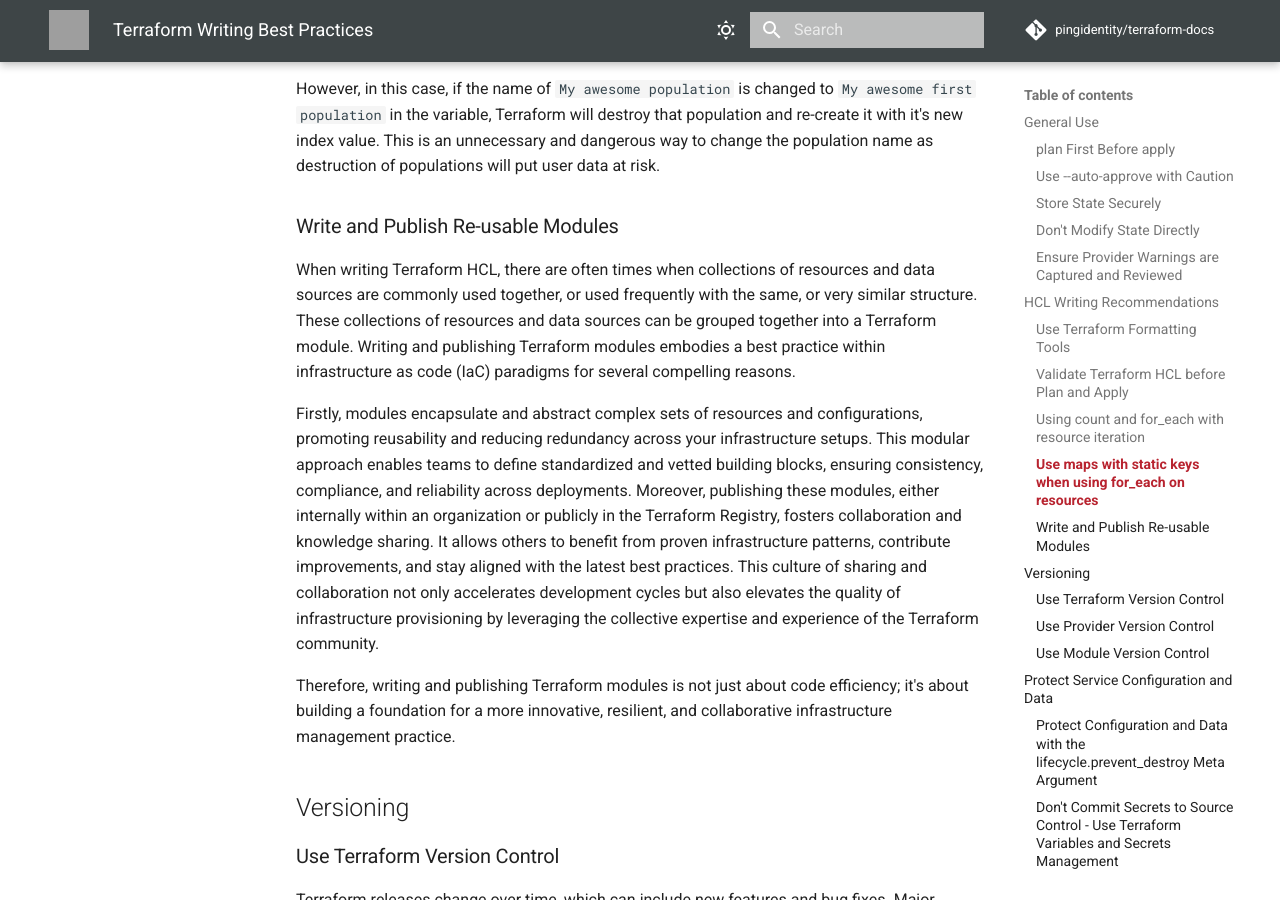
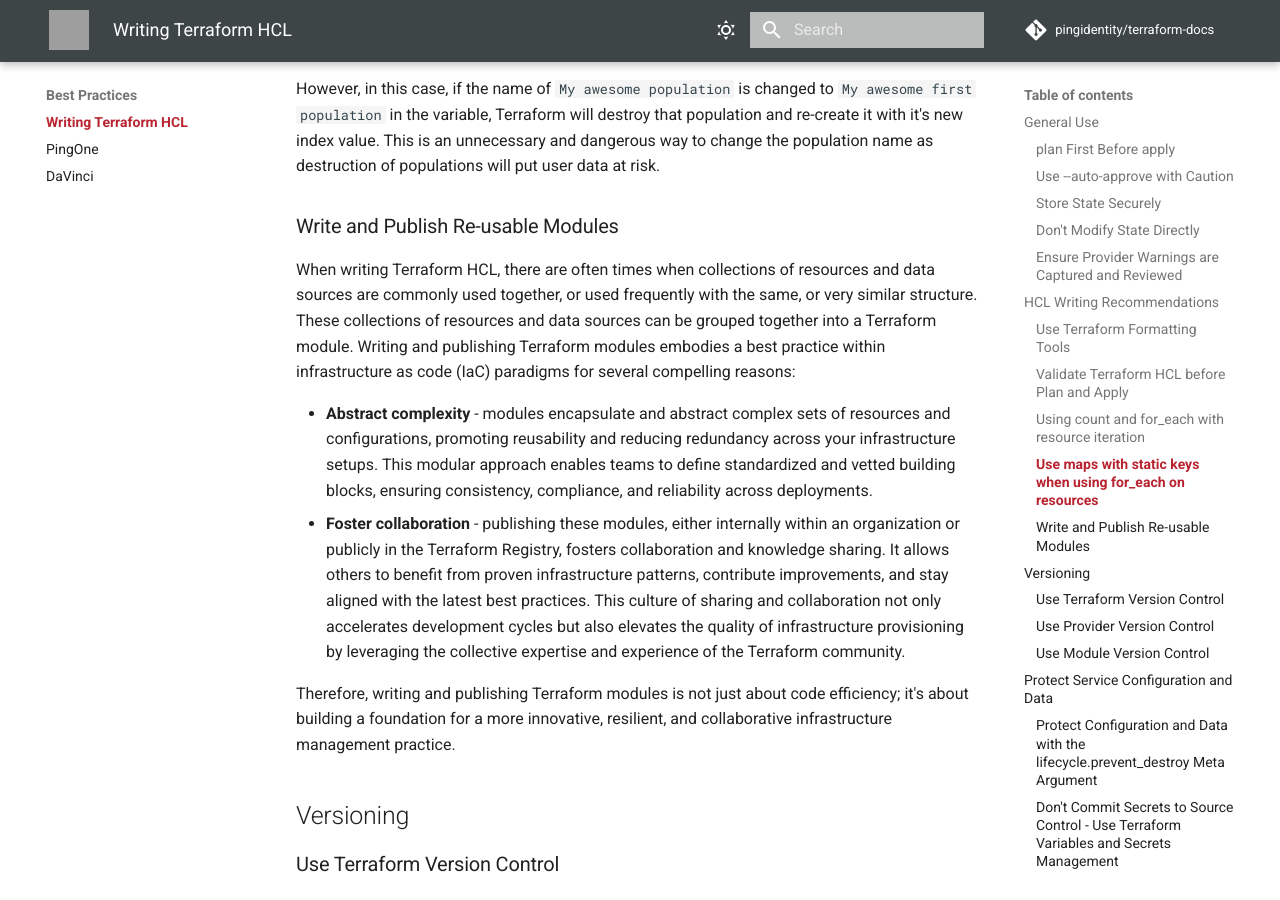
Before and after one commit to pingidentity/terraform-docs, an MkDocs documentation site: the page built from docs/best-practices/index.md, in a window 1280 px wide and 900 px high, scrolled down 7715 px. Built offline with MkDocs 1.6.1 and Material for MkDocs 9.7.7, drawn with Linux system fonts in a browser that asks for light colours; comment, search, counter and statistics services are not loaded; some of the changed text lies outside the part shown; grey boxes are pictures that could not be loaded.

Commit message:
moar edits

````diff
--- a/docs/best-practices/index.md
+++ b/docs/best-practices/index.md
@@ -248,9 +248,10 @@ However, in this case, if the name of `My awesome population` is changed to `My
 
 ### Write and Publish Re-usable Modules
 
-When writing Terraform HCL, there are often times when collections of resources and data sources are commonly used together, or used frequently with the same, or very similar structure.  These collections of resources and data sources can be grouped together into a Terraform module.  Writing and publishing Terraform modules embodies a best practice within infrastructure as code (IaC) paradigms for several compelling reasons.
+When writing Terraform HCL, there are often times when collections of resources and data sources are commonly used together, or used frequently with the same, or very similar structure.  These collections of resources and data sources can be grouped together into a Terraform module.  Writing and publishing Terraform modules embodies a best practice within infrastructure as code (IaC) paradigms for several compelling reasons:
 
-Firstly, modules encapsulate and abstract complex sets of resources and configurations, promoting reusability and reducing redundancy across your infrastructure setups. This modular approach enables teams to define standardized and vetted building blocks, ensuring consistency, compliance, and reliability across deployments. Moreover, publishing these modules, either internally within an organization or publicly in the Terraform Registry, fosters collaboration and knowledge sharing. It allows others to benefit from proven infrastructure patterns, contribute improvements, and stay aligned with the latest best practices. This culture of sharing and collaboration not only accelerates development cycles but also elevates the quality of infrastructure provisioning by leveraging the collective expertise and experience of the Terraform community.
+- **Abstract complexity** - modules encapsulate and abstract complex sets of resources and configurations, promoting reusability and reducing redundancy across your infrastructure setups. This modular approach enables teams to define standardized and vetted building blocks, ensuring consistency, compliance, and reliability across deployments.
+- **Foster collaboration** - publishing these modules, either internally within an organization or publicly in the Terraform Registry, fosters collaboration and knowledge sharing. It allows others to benefit from proven infrastructure patterns, contribute improvements, and stay aligned with the latest best practices. This culture of sharing and collaboration not only accelerates development cycles but also elevates the quality of infrastructure provisioning by leveraging the collective expertise and experience of the Terraform community.
 
 Therefore, writing and publishing Terraform modules is not just about code efficiency; it's about building a foundation for a more innovative, resilient, and collaborative infrastructure management practice.
 
@@ -377,6 +378,8 @@ resource "pingone_schema_attribute" "my_attribute" {
 }
 ```
 
+[Terraform Prevent Destroy Documentation](https://developer.hashicorp.com/terraform/tutorials/state/resource-lifecycle#prevent-resource-deletion)
+
 ### Don't Commit Secrets to Source Control - Use Terraform Variables and Secrets Management
 
 When writing Terraform HCL, it may be tempting to write values that are sensitive (such as OpenID Connect Client Secrets, TLS private key data, service passwords) directly into the code.  There is a significant risk that these secrets are then committed to source control, where they are able to be viewed by anyone who can access that code.  Even more so when the source control is a public Git repository hosted on sites such as Github or Gitlab.
@@ -387,7 +390,7 @@ Moreover, version control systems are designed to track and preserve history, ma
 
 Ultimately the safest way to recover from secrets that have been leaked is to rotate them in the source system, which can be an impactful activity if other systems or individuals depend on that credential.
 
-To mitigate these risks, it's recommended to use secure secrets management tools and practices. Terraform supports various mechanisms for securely managing secrets, including environment variables, encrypted state files, and integration with dedicated secrets management systems like AWS Secrets Manager, Azure Key Vault, or HashiCorp Vault. These tools provide controlled access to secrets, audit trails, and the ability to rotate secrets periodically or in response to a breach.
+To mitigate these risks, it is recommended to use secure secrets management tools and practices. Terraform supports various mechanisms for securely managing secrets, including environment variables, encrypted state files, and integration with dedicated secrets management systems like AWS Secrets Manager, Azure Key Vault, or HashiCorp Vault. These tools provide controlled access to secrets, audit trails, and the ability to rotate secrets periodically or in response to a breach.
 
 By keeping secrets out of source control and employing robust secrets management strategies, users can significantly enhance the security posture of their infrastructure deployments. This approach not only protects sensitive information but also aligns with compliance requirements and best practices for secure infrastructure management.
 
@@ -411,9 +414,9 @@ Ping recommend using linting tools in the development process, as these tools si
 
 Linters are static code analysis tools designed to inspect code for potential errors, stylistic discrepancies, and deviations from established coding standards and best practices. By integrating linting tools into the development workflow, developers are proactively alerted to issues such as syntax errors, potential bugs, and security vulnerabilities before the code is even executed or deployed. This immediate feedback loop not only saves time and resources by catching issues early but also facilitates a learning environment where developers can gradually adopt best coding practices and improve their skills.
 
-Furthermore, linting tools play a pivotal role in maintaining codebase consistency, especially in collaborative environments where multiple developers contribute to the same project. They enforce a uniform coding style and standards, reducing the cognitive load on developers who need to understand and work with each other’s code. This standardization is vital for code readability, reducing the complexity of code reviews, and easing the onboarding of new team members.
+Moreover, linting tools play a pivotal role in maintaining codebase consistency, especially in collaborative environments where multiple developers contribute to the same project. They enforce a uniform coding style and standards, reducing the cognitive load on developers who need to understand and work with each other’s code. This standardization is vital for code readability, reducing the complexity of code reviews, and easing the onboarding of new team members.
 
-Moreover, integrating linting tools into continuous integration/continuous deployment (CI/CD) pipelines automates the process of code quality checks, ensuring that only code that meets the defined quality criteria is advanced through the stages of development, testing, and deployment. This automation not only streamlines the development process but also aligns with agile practices and DevOps methodologies, promoting faster, more reliable, and higher-quality software releases.
+Furthermore, integrating linting tools into continuous integration/continuous deployment (CI/CD) pipelines automates the process of code quality checks, ensuring that only code that meets the defined quality criteria is advanced through the stages of development, testing, and deployment. This automation not only streamlines the development process but also aligns with agile practices and DevOps methodologies, promoting faster, more reliable, and higher-quality software releases.
 
 One of the most common and full featured linting tools is [TFLint](https://github.com/terraform-linters/tflint).
 
--- a/mkdocs.yml
+++ b/mkdocs.yml
@@ -65,6 +65,10 @@ nav:
           - PingDirectory Provider: "getting-started/pingdirectory.md"
           - PingFederate Provider: "getting-started/pingfederate.md"
           - Configuration Promotion: "getting-started/configuration-promotion.md"
+  - Best Practices:
+      - Writing Terraform HCL: "best-practices/index.md"
+      - PingOne: "best-practices/pingone/index.md"
+      - DaVinci: "best-practices/davinci/index.md"
   - Examples:
       - Home: "examples/index.md"
       - PingOne:
````
Also changed, not shown: docs/best-practices/davinci/index.md (renamed from docs/best-practices/ davinci/index.md).
